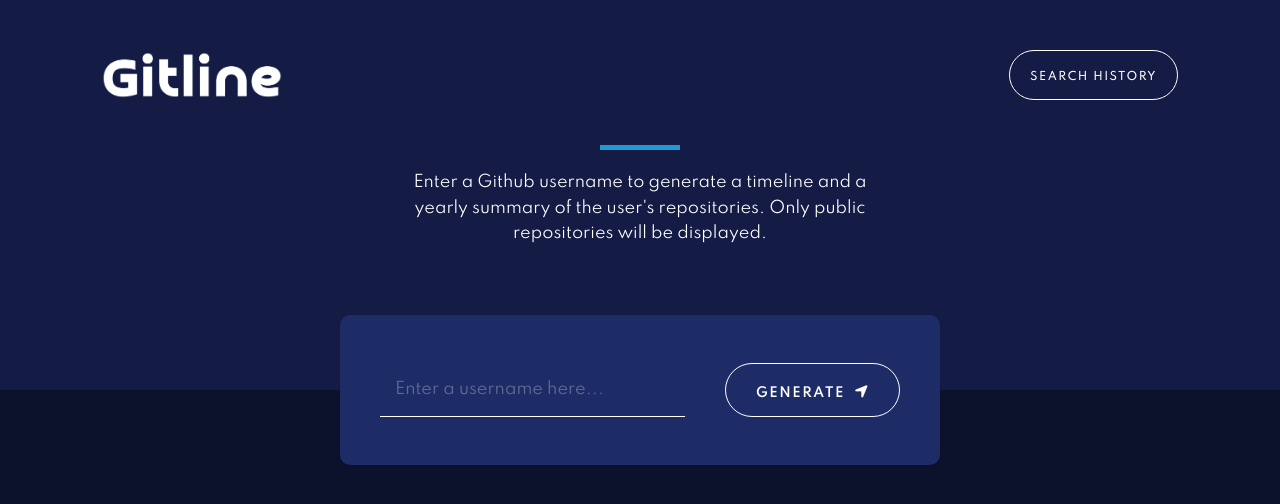
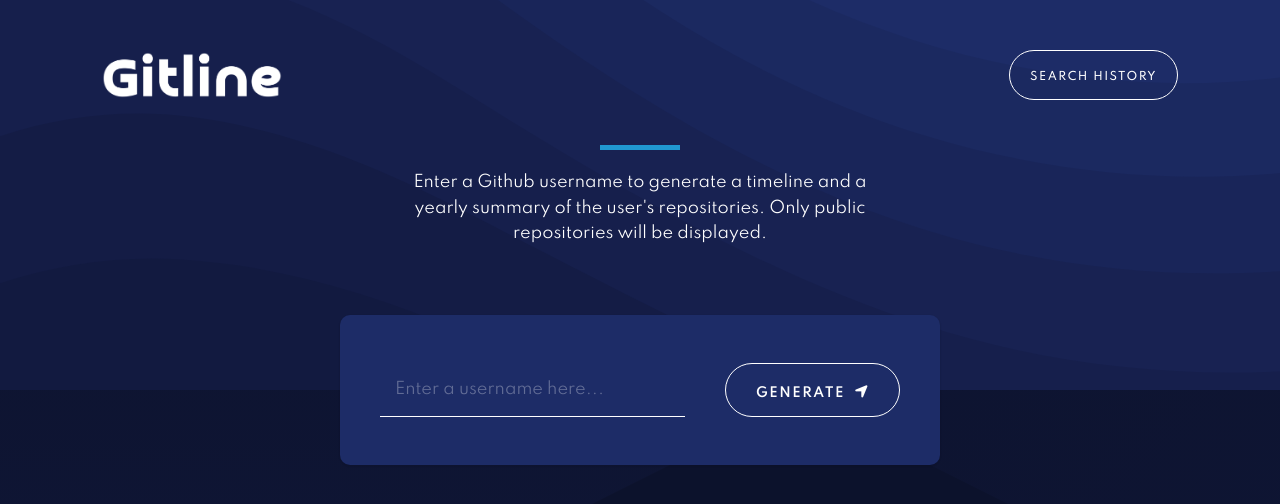
Before and after one commit to yinonhever/github-timeline, a React (Create React App) app: page / in a window 1280 px wide. Shown: the top 504 px of the page. Built offline with nearby package versions, Linux system fonts and the light colour scheme.

Commit message:
adding background patterns

```diff
--- a/src/sass/base/_base.scss
+++ b/src/sass/base/_base.scss
@@ -13,6 +13,9 @@
 body {
   box-sizing: inherit;
   background-color: $color-dark-blue-1;
+  background-image: url("../../images/Abstract-Envelope.svg");
+  background-attachment: fixed;
+  background-size: cover;
 }
 
 ::selection {
--- a/src/sass/layout/_header.scss
+++ b/src/sass/layout/_header.scss
@@ -1,9 +1,12 @@
 .header {
   width: 100%;
   height: 39rem;
-  background: $color-dark-blue-2;
   padding: 5rem $padding-side-desktop;
   position: relative;
+  background-color: $color-dark-blue-2;
+  background-image: url("../../images/Liquid-Cheese.svg");
+  background-attachment: fixed;
+  background-size: cover;
 
   @include respond(tablet-land) {
     padding: 5rem $padding-side-mobile;
```
Also changed, not shown: src/images/Abstract-Envelope.svg (added), src/images/Liquid-Cheese.svg (added).
